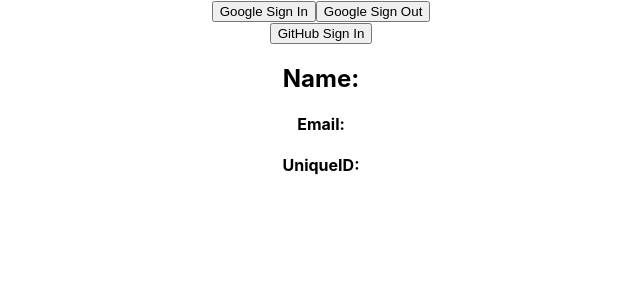
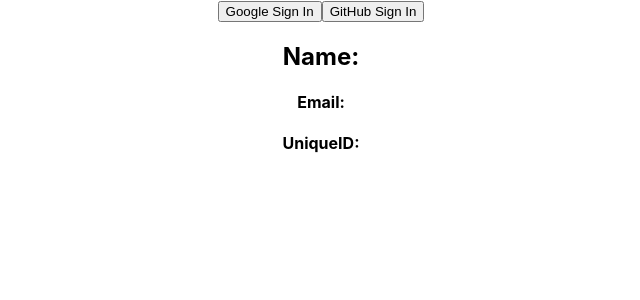
Before and after one commit to shawon-MG/mod-56--simple_firebase_authentication, a React (Create React App) app: page / in a window 1280 px wide. Shown: the top 300 px of the page, without its empty margins (319-959 px from the left). Built offline with nearby package versions, Linux system fonts and the light colour scheme.

Commit message:
toggle sign in and sign out added

```diff
--- a/src/App.js
+++ b/src/App.js
@@ -42,15 +42,18 @@
       })
       .catch((error) => {
         setUser({});
-        console.log("error")
       })
   }
   return (
     <div className="App">
+      {
+        user.email ? <button onClick={handleGoogleSignOut} > Sign Out</button> :
+          <>
+            <button onClick={handleGoogleSignIn}>Google Sign In</button>
+            <button onClick={handleGithubSignIn}>GitHub Sign In</button>
+          </>
+      }
 
-      <button onClick={handleGoogleSignIn} >Google Sign In</button>
-      <button onClick={handleGoogleSignOut}>Google Sign Out</button> <br />
-      <button onClick={handleGithubSignIn}>GitHub Sign In</button>
       <h2>Name: {user.displayName}</h2>
       <h4>Email: {user.email}</h4>
       <h4>UniqueID: {user.uid}</h4>
```
